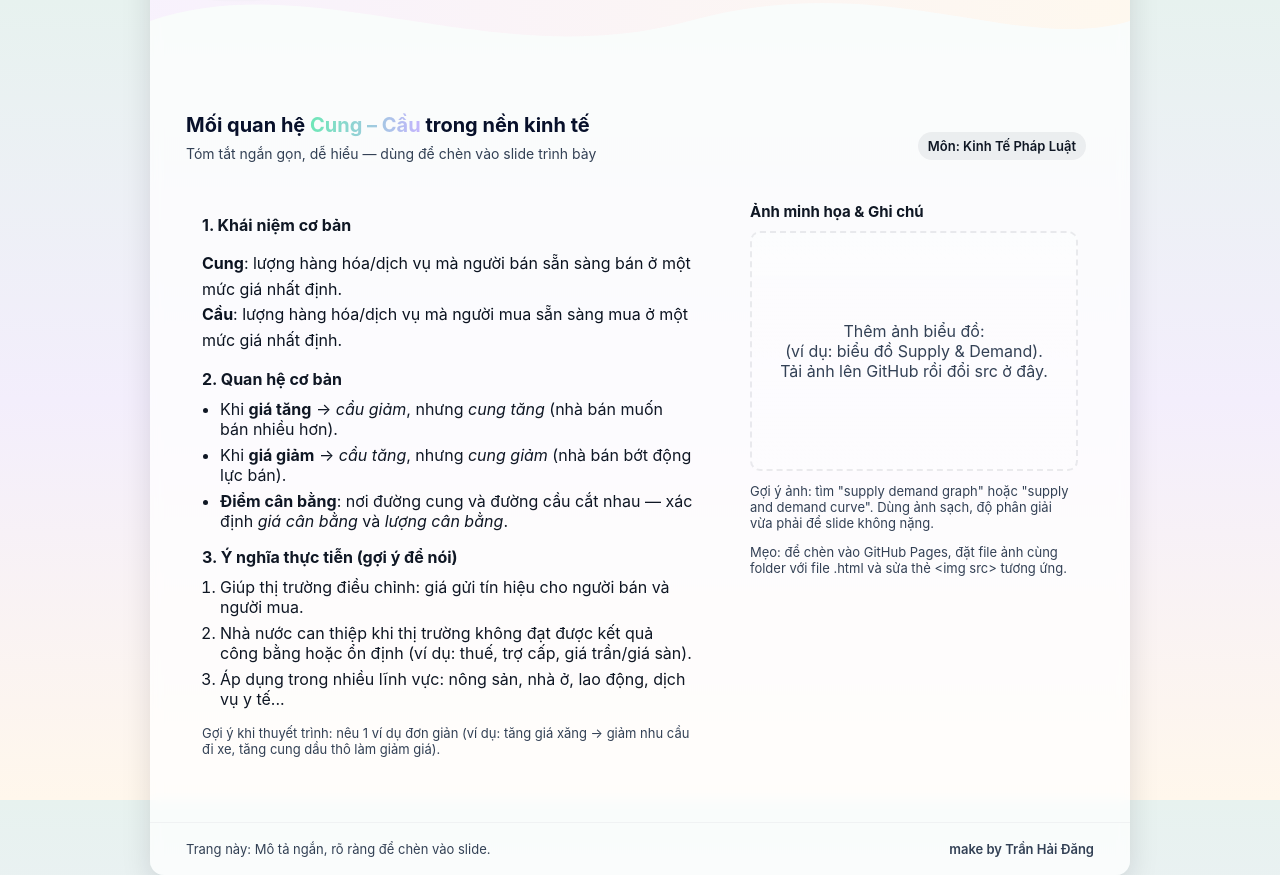
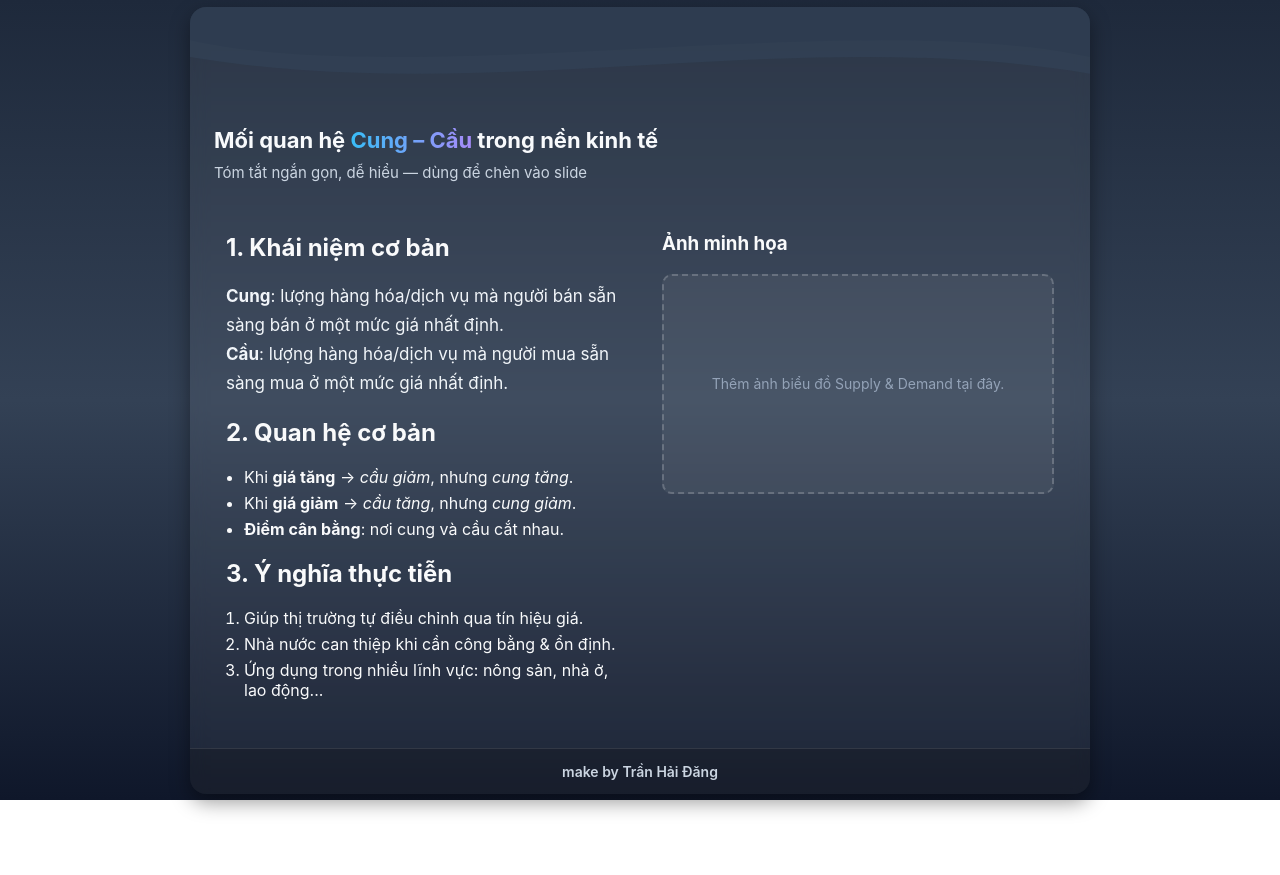
Before and after one commit to Happy-script-admin/KTPL, a plain HTML site: page index.html in a window 1280 px wide. After the commit the page ends 800 px from the top, so only its background shows below. Drawn offline with Linux system fonts and the light colour scheme.

Commit message:
Update index.html

```diff
--- a/index.html
+++ b/index.html
@@ -5,146 +5,114 @@
   <meta name="viewport" content="width=device-width,initial-scale=1" />
   <title>Mối quan hệ cung – cầu — Trình bày ngắn gọn</title>
   <style>
-    /* ---------- Reset cơ bản ---------- */
     *,*::before,*::after{box-sizing:border-box}
     html,body{height:100%}
-    body{margin:0;font-family:Inter, ui-sans-serif, system-ui, -apple-system, "Segoe UI", Roboto, "Helvetica Neue", Arial;color:#0f1724}
-
-    /* ---------- Nền sóng 3 lớp (nhẹ, chuyên nghiệp) ---------- */
-    :root{
-      --bg1: #e7f2ef; /* nhạt xanh ngọc */
-      --bg2: #f3eefc; /* nhạt tím */
-      --bg3: #fff7ec; /* nhạt vàng kem */
-      --card-bg: rgba(255,255,255,0.75);
-      --muted: #334155;
-    }
-
     body{
-      background: linear-gradient(180deg,var(--bg1) 0%, var(--bg2) 50%, var(--bg3) 100%);
-      -webkit-font-smoothing:antialiased;
-      -moz-osx-font-smoothing:grayscale;
-      display:flex;align-items:center;justify-content:center;padding:40px;
+      margin:0;
+      font-family:"Inter", system-ui, -apple-system, "Segoe UI", Roboto, Arial;
+      color:#f9fafb;
+      background: linear-gradient(180deg,#1e293b 0%,#334155 50%,#0f172a 100%);
+      display:flex;
+      align-items:center;
+      justify-content:center;
+      padding:20px;
     }
 
     .page-wrap{
-      width:100%;max-width:980px;background:var(--card-bg);backdrop-filter:blur(6px);border-radius:14px;box-shadow:0 10px 30px rgba(12,20,30,0.12);overflow:hidden;
-      position:relative;
+      width:100%;
+      max-width:900px;
+      background:rgba(255,255,255,0.06);
+      backdrop-filter:blur(8px);
+      border-radius:16px;
+      box-shadow:0 8px 20px rgba(0,0,0,0.4);
+      overflow:hidden;
     }
 
-    /* Sóng trang trên cùng bằng SVG (tạo chuyển động cảm giác uyển chuyển) */
-    .hero-wave{position:relative;height:160px;background:transparent}
-    .hero-wave svg{display:block;width:100%;height:100%}
-    .content{padding:28px 36px 36px}
+    .hero-wave{height:100px}
+    .hero-wave svg{width:100%;height:100%}
 
-    h1{margin:0 0 8px;font-size:20px;color:#07102a}
-    .subtitle{margin:0 0 18px;color:var(--muted);font-size:14px}
+    .content{padding:20px 24px}
+    h1{margin:0 0 10px;font-size:22px;color:#f8fafc}
+    .subtitle{margin:0 0 20px;color:#cbd5e1;font-size:15px}
 
-    .grid{display:grid;grid-template-columns:1fr 360px;gap:24px;align-items:start}
-    @media (max-width:900px){.grid{grid-template-columns:1fr;}.hero-wave{height:120px}}
-
-    .card{background:transparent;padding:16px;border-radius:10px}
-
-    /* Box nội dung chính */
-    .explain{line-height:1.6;color:#0b1320}
-    .list{margin:10px 0 16px;padding-left:18px}
+    .grid{display:grid;grid-template-columns:1fr 1fr;gap:20px}
+    @media (max-width:768px){.grid{grid-template-columns:1fr}}
+    .card{padding:12px;border-radius:10px}
+    .explain{line-height:1.7;color:#f1f5f9;font-size:17px}
+    .list{margin:10px 0 16px;padding-left:18px;font-size:16px}
     .list li{margin:6px 0}
 
-    /* Khung ảnh */
-    .image-frame{display:flex;align-items:center;justify-content:center;height:240px;border-radius:10px;border:2px dashed rgba(7,16,42,0.08);background:linear-gradient(180deg, rgba(255,255,255,0.35), rgba(255,255,255,0.12));overflow:hidden;position:relative}
-    .image-frame p{margin:0;padding:12px;color:var(--muted);text-align:center}
-    .image-frame img{max-width:100%;max-height:100%;object-fit:cover;display:block}
+    .image-frame{
+      display:flex;align-items:center;justify-content:center;
+      height:220px;border-radius:10px;
+      border:2px dashed rgba(255,255,255,0.2);
+      background:rgba(255,255,255,0.05);
+      overflow:hidden
+    }
+    .image-frame p{margin:0;padding:10px;color:#94a3b8;text-align:center;font-size:14px}
+    .image-frame img{max-width:100%;max-height:100%;object-fit:cover}
 
-    /* Thông tin nhỏ */
-    .meta{font-size:13px;color:var(--muted);margin-top:12px}
-    .chip{display:inline-block;padding:6px 10px;border-radius:999px;background:rgba(7,16,42,0.06);font-weight:600;font-size:13px;margin-right:8px}
+    footer{
+      border-top:1px solid rgba(255,255,255,0.1);
+      padding:14px;
+      text-align:center;
+      background:rgba(0,0,0,0.2)
+    }
+    .signature{font-size:14px;color:#cbd5e1;font-weight:600}
 
-    /* Footer chữ ký */
-    footer{border-top:1px solid rgba(7,16,42,0.04);padding:18px 36px;background:transparent;display:flex;justify-content:space-between;align-items:center}
-    .signature{font-size:13px;color:#334155;font-weight:600}
-    .small-note{font-size:13px;color:var(--muted)}
-
-    /* Một vài điểm nhấn màu cho tiêu đề con */
-    .kv{display:inline-block;background:linear-gradient(90deg,#6ee7b7 0%,#c4b5fd 100%);-webkit-background-clip:text;background-clip:text;color:transparent;font-weight:700}
-
-    /* Tương phản cao cho in/chiếu slide */
-    @media (prefers-contrast:more){body{background:linear-gradient(180deg,var(--bg1),var(--bg2))}.page-wrap{box-shadow:none}}
+    .kv{
+      background:linear-gradient(90deg,#38bdf8 0%,#a78bfa 100%);
+      -webkit-background-clip:text;background-clip:text;
+      color:transparent;font-weight:700
+    }
   </style>
 </head>
 <body>
-  <main class="page-wrap" role="main">
-    <div class="hero-wave" aria-hidden="true">
-      <!-- SVG sóng 3 lớp cho cảm giác lượn sóng nhẹ nhàng, màu nhạt nên chữ vẫn dễ đọc -->
-      <svg viewBox="0 0 1200 160" preserveAspectRatio="none" xmlns="http://www.w3.org/2000/svg">
-        <defs>
-          <linearGradient id="g1" x1="0" x2="1">
-            <stop offset="0%" stop-color="#e8f7f1"/>
-            <stop offset="100%" stop-color="#f7eefc"/>
-          </linearGradient>
-          <linearGradient id="g2" x1="0" x2="1">
-            <stop offset="0%" stop-color="#f7eefc"/>
-            <stop offset="100%" stop-color="#fff6ea"/>
-          </linearGradient>
-        </defs>
-        <path d="M0,64 C180,110 360,10 600,54 C840,98 1020,26 1200,64 L1200 0 L0 0 Z" fill="url(#g1)" opacity="0.9"/>
-        <path d="M0,96 C200,40 420,150 660,96 C900,42 1060,130 1200,96 L1200 0 L0 0 Z" fill="url(#g2)" opacity="0.8"/>
+  <main class="page-wrap">
+    <div class="hero-wave">
+      <svg viewBox="0 0 1200 120" preserveAspectRatio="none" xmlns="http://www.w3.org/2000/svg">
+        <path d="M0,40 C300,100 900,0 1200,60 L1200 0 L0 0 Z" fill="#1e293b"/>
+        <path d="M0,60 C400,120 800,20 1200,80 L1200 0 L0 0 Z" fill="#334155" opacity="0.8"/>
       </svg>
     </div>
 
     <section class="content">
-      <div style="display:flex;justify-content:space-between;align-items:center;gap:16px;margin-bottom:6px">
-        <div>
-          <h1>Mối quan hệ <span class="kv">Cung – Cầu</span> trong nền kinh tế</h1>
-          <p class="subtitle">Tóm tắt ngắn gọn, dễ hiểu — dùng để chèn vào slide trình bày</p>
-        </div>
-        <div style="text-align:right">
-          <div class="chip">Môn: Kinh Tế Pháp Luật</div>
-        </div>
-      </div>
+      <h1>Mối quan hệ <span class="kv">Cung – Cầu</span> trong nền kinh tế</h1>
+      <p class="subtitle">Tóm tắt ngắn gọn, dễ hiểu — dùng để chèn vào slide</p>
 
       <div class="grid">
-        <!-- Nội dung chính -->
-        <article class="card" aria-labelledby="title-1">
-          <h2 id="title-1" style="font-size:16px;margin-bottom:6px">1. Khái niệm cơ bản</h2>
+        <article class="card">
+          <h2>1. Khái niệm cơ bản</h2>
           <p class="explain">
             <strong>Cung</strong>: lượng hàng hóa/dịch vụ mà người bán sẵn sàng bán ở một mức giá nhất định.<br>
             <strong>Cầu</strong>: lượng hàng hóa/dịch vụ mà người mua sẵn sàng mua ở một mức giá nhất định.
           </p>
 
-          <h2 style="font-size:16px;margin:10px 0 6px">2. Quan hệ cơ bản</h2>
+          <h2>2. Quan hệ cơ bản</h2>
           <ul class="list">
-            <li>Khi <strong>giá tăng</strong> → <em>cầu giảm</em>, nhưng <em>cung tăng</em> (nhà bán muốn bán nhiều hơn).</li>
-            <li>Khi <strong>giá giảm</strong> → <em>cầu tăng</em>, nhưng <em>cung giảm</em> (nhà bán bớt động lực bán).</li>
-            <li><strong>Điểm cân bằng</strong>: nơi đường cung và đường cầu cắt nhau — xác định <em>giá cân bằng</em> và <em>lượng cân bằng</em>.</li>
+            <li>Khi <strong>giá tăng</strong> → <em>cầu giảm</em>, nhưng <em>cung tăng</em>.</li>
+            <li>Khi <strong>giá giảm</strong> → <em>cầu tăng</em>, nhưng <em>cung giảm</em>.</li>
+            <li><strong>Điểm cân bằng</strong>: nơi cung và cầu cắt nhau.</li>
           </ul>
 
-          <h2 style="font-size:16px;margin:10px 0 6px">3. Ý nghĩa thực tiễn (gợi ý để nói)</h2>
+          <h2>3. Ý nghĩa thực tiễn</h2>
           <ol class="list">
-            <li>Giúp thị trường điều chỉnh: giá gửi tín hiệu cho người bán và người mua.</li>
-            <li>Nhà nước can thiệp khi thị trường không đạt được kết quả công bằng hoặc ổn định (ví dụ: thuế, trợ cấp, giá trần/giá sàn).</li>
-            <li>Áp dụng trong nhiều lĩnh vực: nông sản, nhà ở, lao động, dịch vụ y tế... </li>
+            <li>Giúp thị trường tự điều chỉnh qua tín hiệu giá.</li>
+            <li>Nhà nước can thiệp khi cần công bằng & ổn định.</li>
+            <li>Ứng dụng trong nhiều lĩnh vực: nông sản, nhà ở, lao động...</li>
           </ol>
-
-          <p class="meta">Gợi ý khi thuyết trình: nêu 1 ví dụ đơn giản (ví dụ: tăng giá xăng → giảm nhu cầu đi xe, tăng cung dầu thô làm giảm giá).</p>
         </article>
 
-        <!-- Khung ảnh + chú thích -->
-        <aside class="card" aria-labelledby="title-2">
-          <h3 id="title-2" style="margin:0 0 10px;font-size:15px">Ảnh minh họa & Ghi chú</h3>
-
-          <div class="image-frame" role="img" aria-label="Khung ảnh minh họa">
-            <!-- Người dùng thay bằng <img src="path/to/your-image.jpg" alt="Biểu đồ cung cầu"> -->
-            <p>Thêm ảnh biểu đồ: <br> (ví dụ: biểu đồ Supply & Demand).<br> Tải ảnh lên GitHub rồi đổi src ở đây.</p>
+        <aside class="card">
+          <h3>Ảnh minh họa</h3>
+          <div class="image-frame">
+            <p>Thêm ảnh biểu đồ Supply & Demand tại đây.</p>
           </div>
-
-          <p class="meta">Gợi ý ảnh: tìm "supply demand graph" hoặc "supply and demand curve". Dùng ảnh sạch, độ phân giải vừa phải để slide không nặng.</p>
-
-          <p style="margin-top:12px;font-size:13px;color:var(--muted)">Mẹo: để chèn vào GitHub Pages, đặt file ảnh cùng folder với file .html và sửa thẻ &lt;img src&gt; tương ứng.</p>
         </aside>
       </div>
     </section>
 
     <footer>
-      <div class="small-note">Trang này: Mô tả ngắn, rõ ràng để chèn vào slide.</div>
       <div class="signature">make by Trần Hải Đăng</div>
     </footer>
   </main>
```
